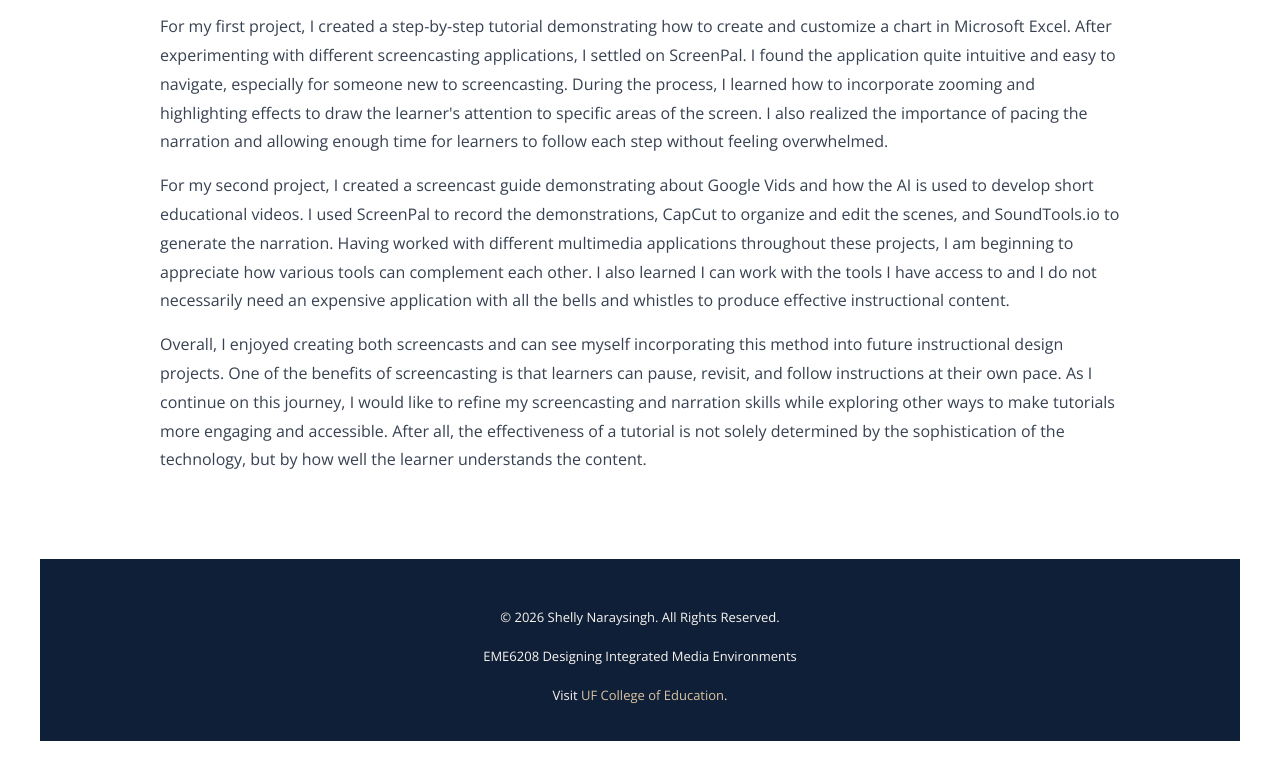
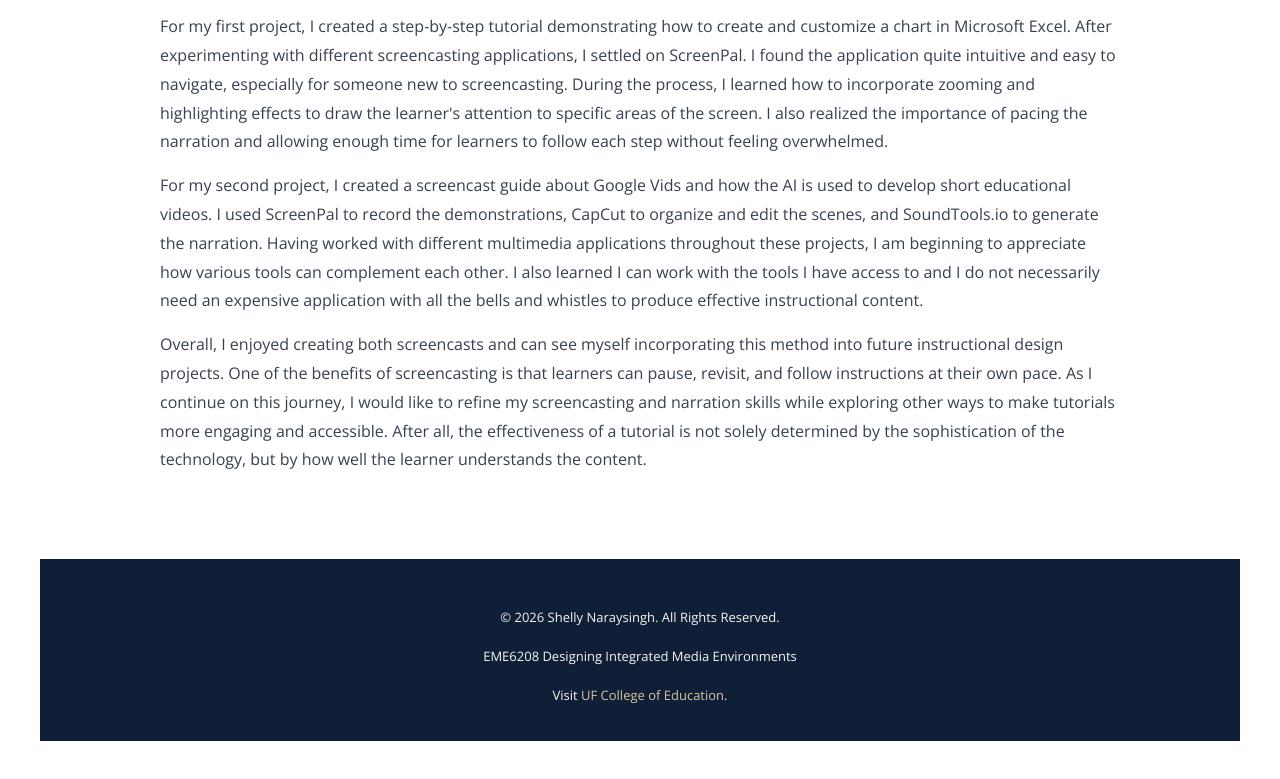
Before and after one commit to snaraysingh/e-portfolio-template, a plain HTML site: page screencast.html in a window 1280 px wide. Shown: the part 1956-2735 px from the top of the page. Drawn offline with nearby package versions, Linux system fonts and the light colour scheme.

Commit message:
Fix wording in second project description

```diff
--- a/screencast.html
+++ b/screencast.html
@@ -125,7 +125,7 @@ Released   : 20130406
 		I found the application quite intuitive and easy to navigate, especially for someone new to screencasting.  During the process, I learned how to incorporate zooming and highlighting effects to draw the learner's attention to specific areas of the screen.
 		I also realized the importance of pacing the narration and allowing enough time for learners to follow each step without feeling overwhelmed.</p>
 
-    <p>For my second project, I created a screencast guide demonstrating about Google Vids and how the AI is used to develop short educational videos.
+    <p>For my second project, I created a screencast guide about Google Vids and how the AI is used to develop short educational videos.
 		I used ScreenPal to record the demonstrations, CapCut to organize and edit the scenes, and SoundTools.io to generate the narration.
 		Having worked with different multimedia applications throughout these projects, I am beginning to appreciate how various tools can complement each other.
 		I also learned I can work with the tools I have access to and I do not necessarily need an expensive application with all the bells and whistles to produce effective instructional content.</p>
```
